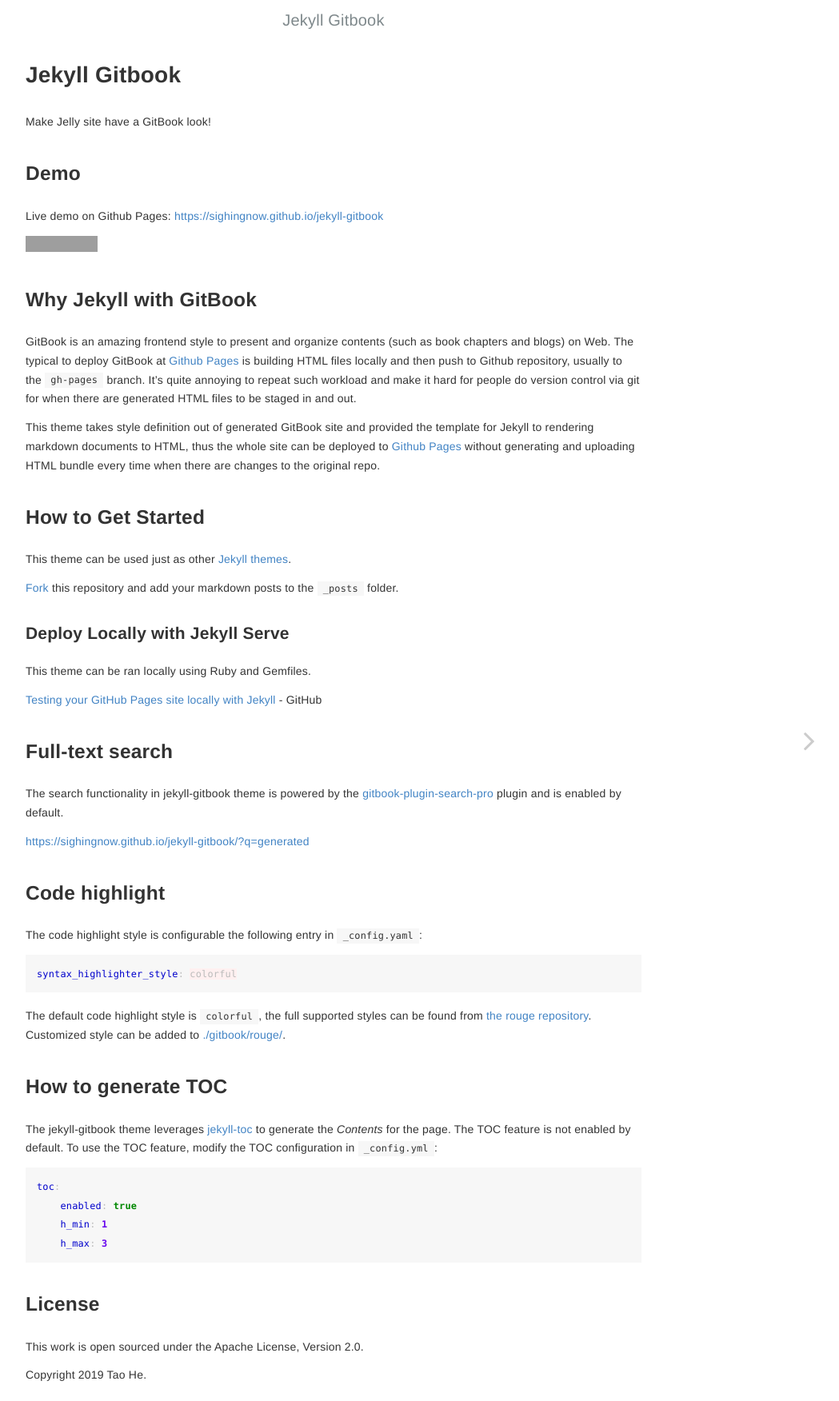
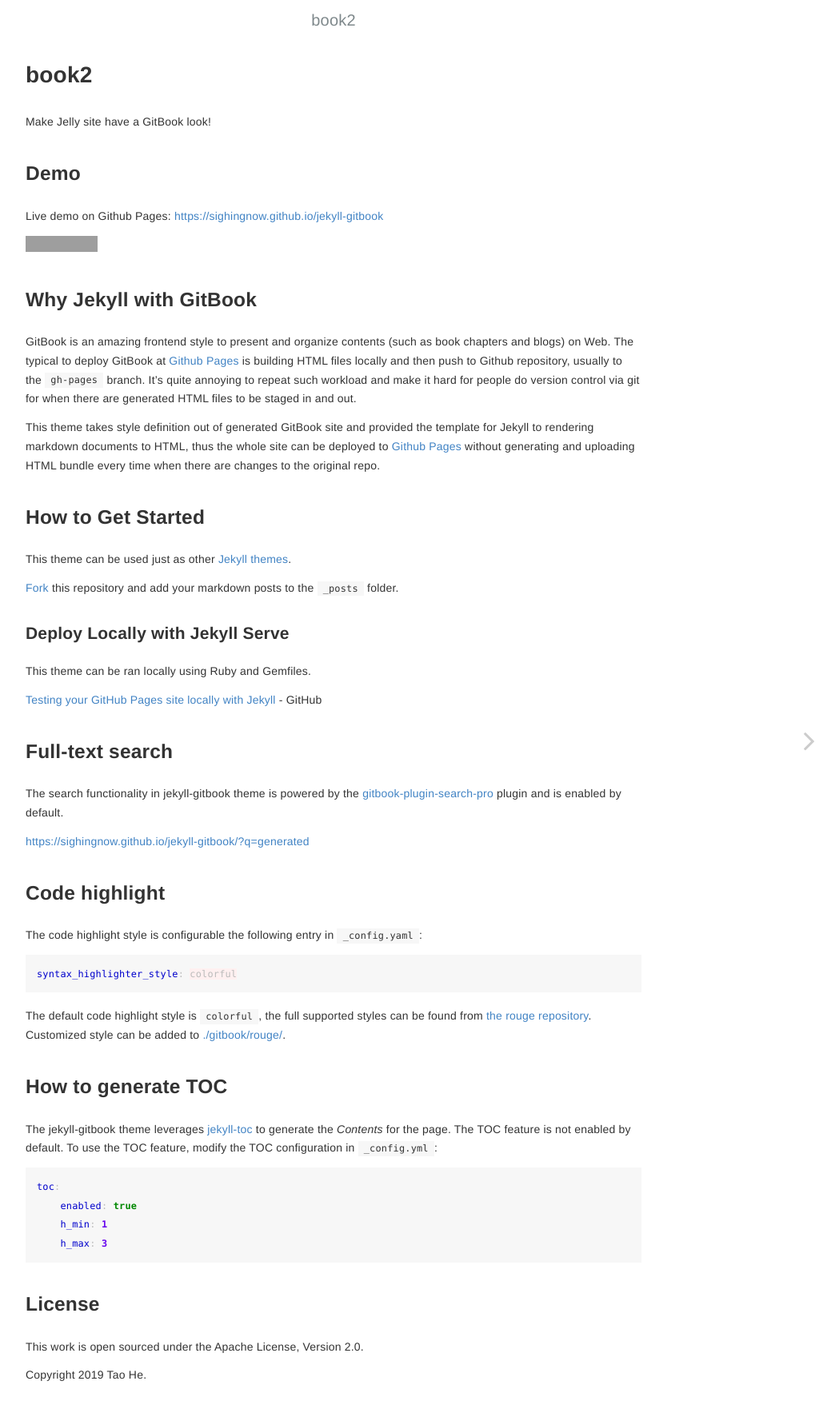
Before and after one commit to jdya/book2, a Jekyll site: the page built from index.md, in a window 1280 px wide. Shown: the whole page at 80% size, without its empty margins (223-1272 px from the left). Built offline with Jekyll 4.4.1, drawn with Linux system fonts in a browser that asks for light colours; grey boxes are pictures that could not be loaded.

Commit message:
Update _config.yml

```diff
--- a/_config.yml
+++ b/_config.yml
@@ -1,6 +1,6 @@
 # Configurations
-title:            Jekyll Gitbook
-longtitle:        Jekyll Gitbook
+title:            book2
+longtitle:        book2
 author:           HE Tao
 email:            sighingnow@gmail.com
 description: >
@@ -9,8 +9,8 @@ description: >
 version:          1.0
 gitbook_version:  3.2.3
 
-url:              'https://sighingnow.github.io'
-baseurl:          '/jekyll-gitbook'
+url:              'https://jdya.github.io'
+baseurl:          '/book2'
 rss:              RSS
 
 toc:
```
